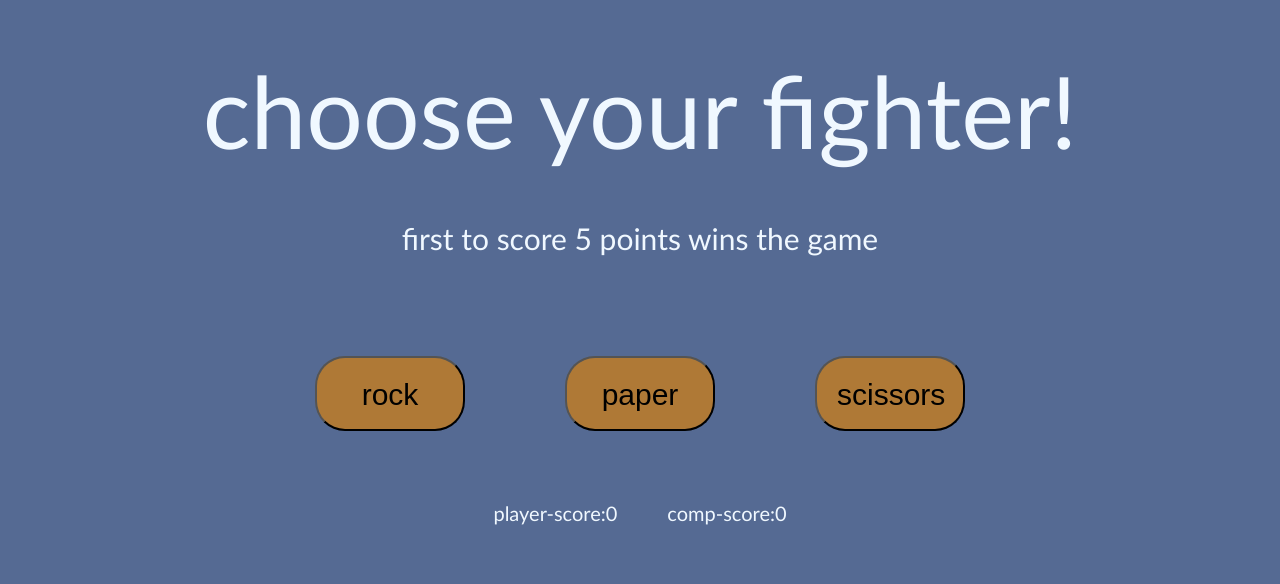
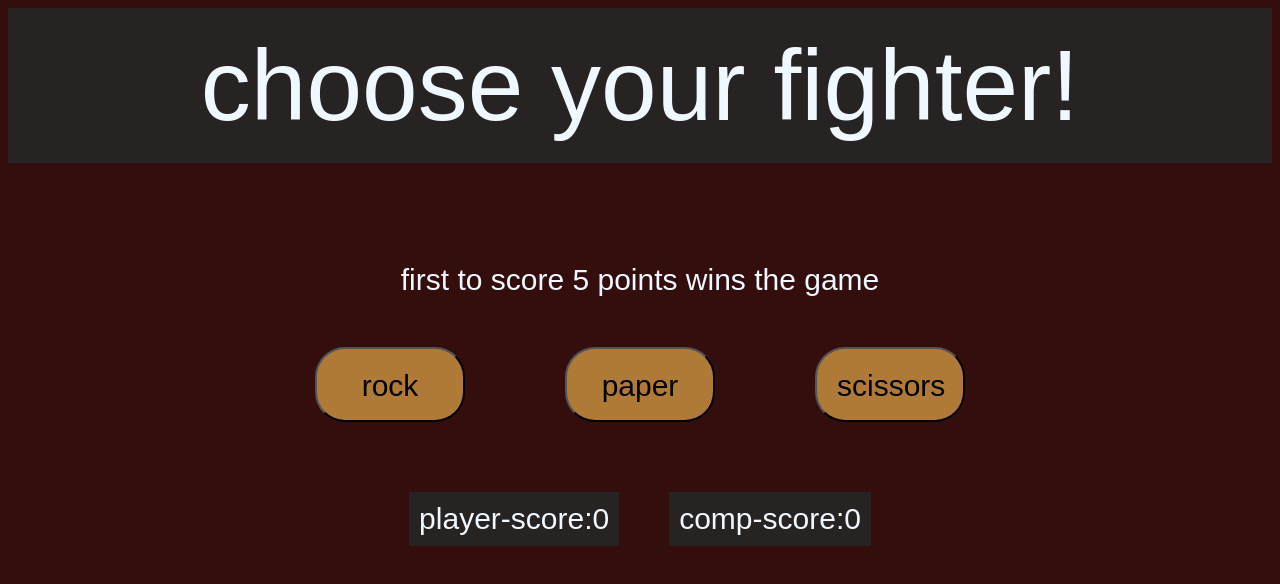
Before and after one commit to nilufersevde/rock-paper-scissors, a plain HTML site: page index.html in a window 1280 px wide. Drawn offline with Linux system fonts and the light colour scheme.

Commit message:
change the style of the page

```diff
--- a/index.html
+++ b/index.html
@@ -7,9 +7,10 @@
 </head>
 <body>
     <div class="header">
-        <div style="font-size:100px">choose your fighter!</div>
-        <div style="font-size:30px">first to score 5 points wins the game</div>
+        <div id="fighter" >choose your fighter!</div>
     </div>
+
+    <div class="tip">first to score 5 points wins the game</div>
 
     <div class="button-container">
         <button class="button" id="rock">rock</button>
@@ -18,8 +19,8 @@
     </div>
 
     <div class="score-container">
-        <div id="player-score">player-score:0</div>
-        <div id="comp-score">comp-score:0</div>
+        <div id=player-score class="score" >player-score:0</div>
+        <div id=comp-score class="score" >comp-score:0</div>
     </div>
 
     <div class="winner-container">
--- a/style.css
+++ b/style.css
@@ -1,21 +1,29 @@
 body {
-    background-color: rgb(85, 106, 147);
+    background-color: rgb(52, 13, 13);
     color:aliceblue;
     font-family:"Gill Sans",sans-serif;
     }
+
+
 .button-container {
     display:flex;
     justify-content: center;
     gap:100px;
+
     }
 
 .header {
     display:flex;
     flex-direction: column;
     align-items:center ;
-    margin:50px 50px 100px 50px;
-    font-size: 50px;
+    margin:0px 0px 100px 0px;
+    padding-top: 20px;
+    padding-bottom: 20px;
+    background-color: rgb(40, 35, 35);
+    font-size: 100px;
     gap:50px;
+    font-family: fantasy;
+
 }
 
 .winner-container {
@@ -23,6 +31,7 @@ body {
     justify-content: center;
     margin: 50px;
     font-size: 20px;
+    font-family: fantasy;
 }
 
 .button {
@@ -32,6 +41,7 @@ body {
     background-color: rgb(175, 121, 54);
     font-size: 30px;
     border-radius: 30px;
+    font-family: fantasy;
 }
 
 
@@ -47,14 +57,28 @@ button:hover {
     display:flex;
     flex-direction: row;
     justify-content: center;
-    font-size: 20px;
+    font-size: 30px;
     gap:50px;
     margin-top: 70px;
     margin-bottom: 70px;
+    font-family: fantasy;
 }
 
 #result {
     display:flex;
     justify-content: center;
     font-size: 30px;
+    font-family: fantasy;
 }
+
+.tip {
+    text-align: center;
+    margin-bottom: 50px;
+    font-size: 30px;
+    font-family: fantasy;
+}
+
+.score {
+    background-color: rgb(40, 35, 35);
+    padding: 10px;
+}
```
